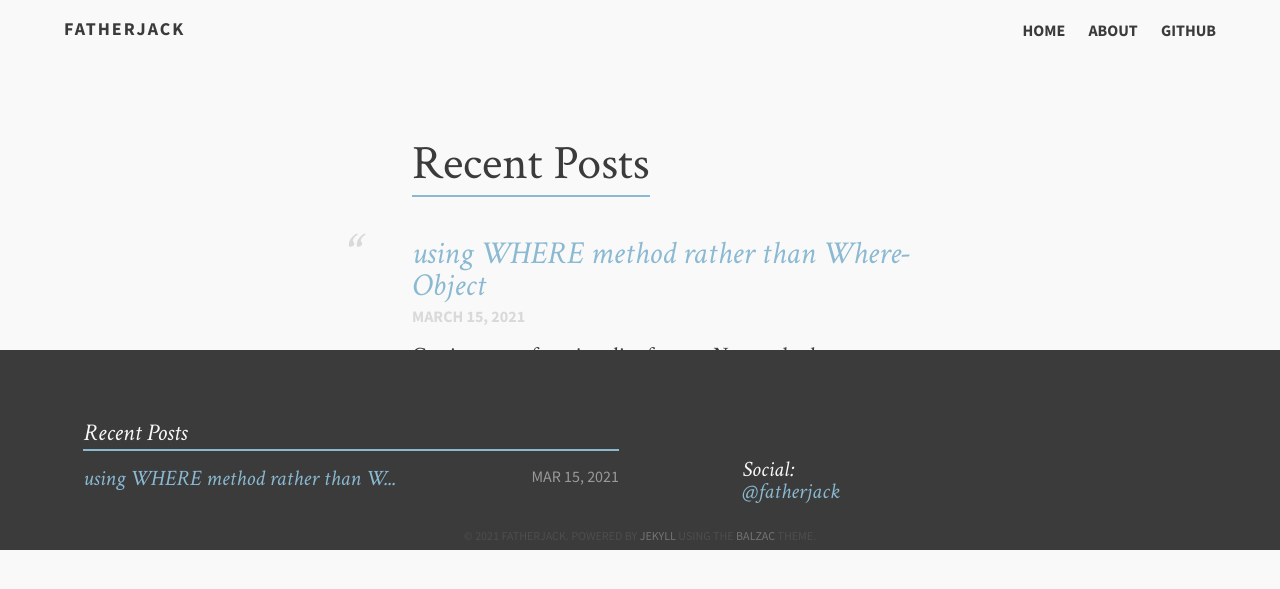
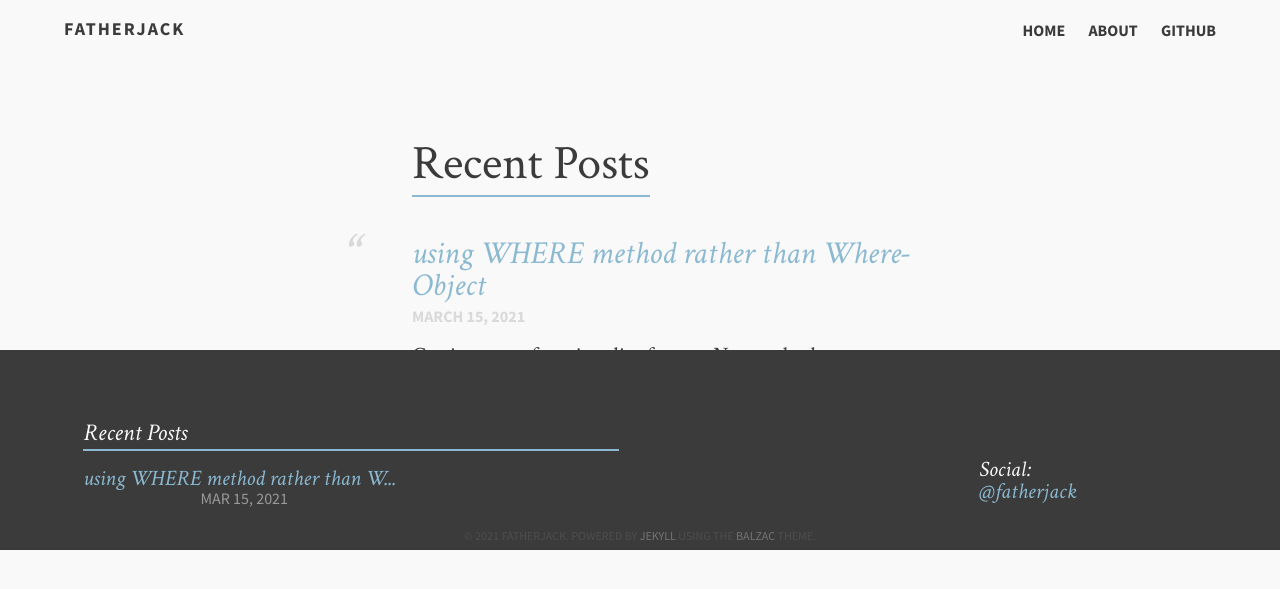
Before and after one commit to fatherjack/fatherjack.github.io, a Jekyll site: the page built from index.md, in a window 1280 px wide. Shown: the top 589 px of the page. Built offline with Jekyll 4.4.1, drawn with Linux system fonts in a browser that asks for light colours.

Commit message:
mixed things

```diff
--- a/_sass/_styles.scss
+++ b/_sass/_styles.scss
@@ -673,7 +673,7 @@ footer {
             span.date {
                 float: none;
                 color: transparentize($grey-light, .4);
-                @include column(4,12);
+                @include column(4,10);
                 position: relative;
                 font-size: $fs5;
                 font-family: $sans;
@@ -686,7 +686,7 @@ footer {
     .social {
         position: absolute;
         top: 109px;
-        @include column(2,5);
+        @include column(2,10);
         right: 5vw;
         font-style: italic;
         a {
--- /dev/null
+++ b/ignoredfiles/notes.txt
@@ -0,0 +1 @@
+www.oracle.com/technetwork/database/enterprise-edition/downloads/index.html
```
Also changed, not shown: 1 other file.
